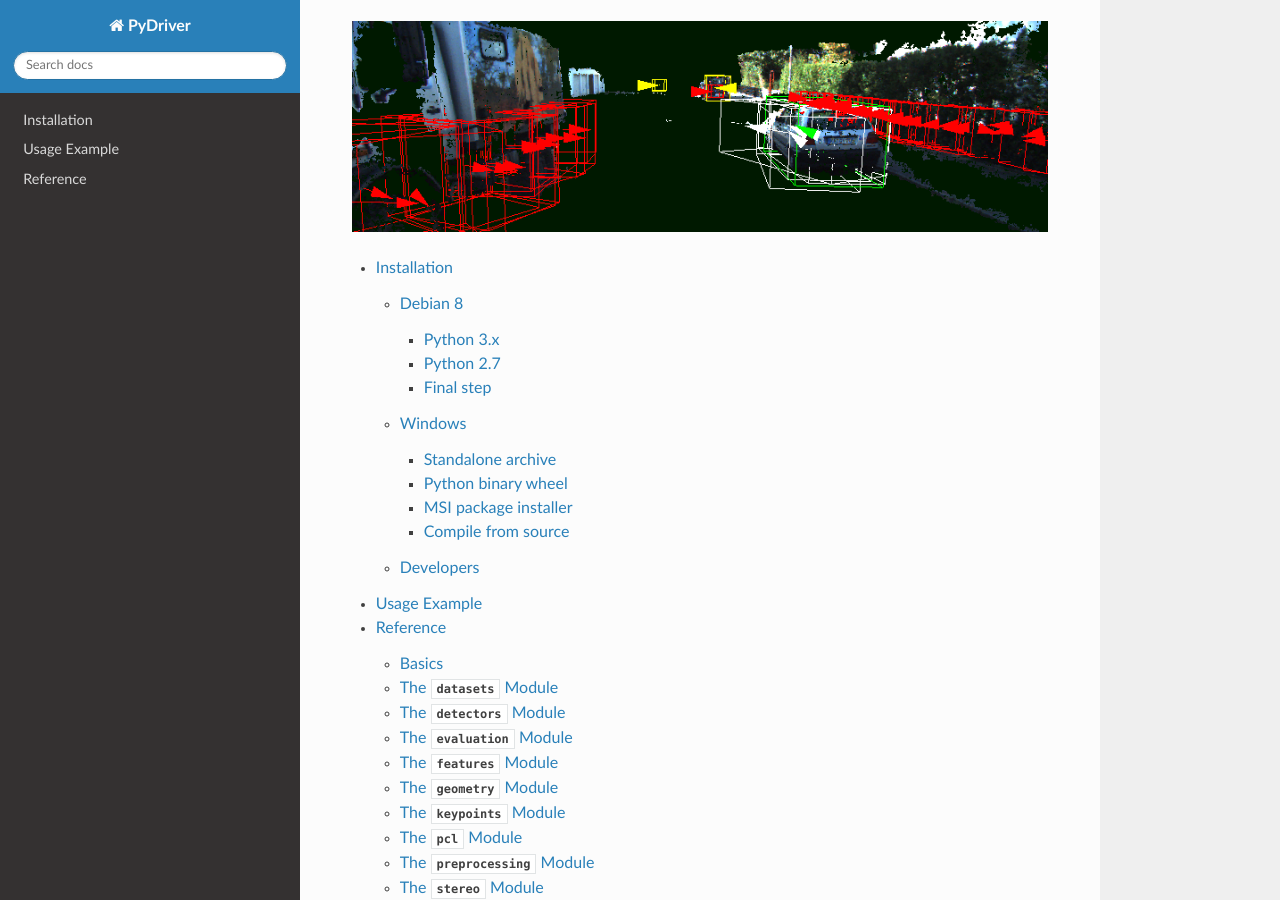
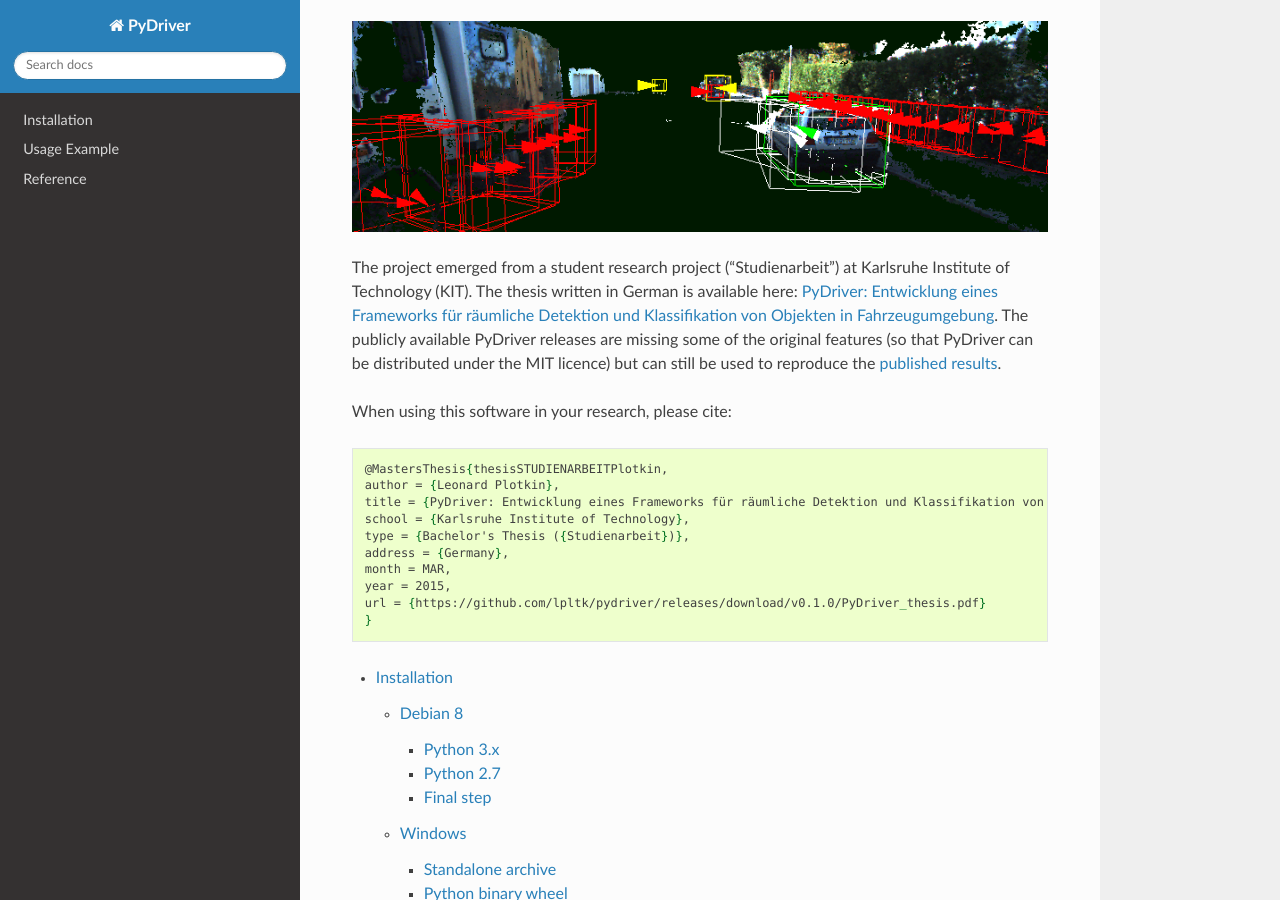
Before and after one commit to Leonard-Plotkin/pydriver, a Sphinx documentation site: the page built from doc/index.rst, in a window 1280 px wide and 900 px high, scrolled down 235 px. Built offline with Sphinx 7.4.7 and the Read the Docs theme 2.0.0, drawn with Linux system fonts in a browser that asks for light colours; the version number could not be read and is left out.

Commit message:
Add project history and citation notes

```diff
--- a/doc/index.rst
+++ b/doc/index.rst
@@ -6,6 +6,30 @@ and classifiers in road traffic environment. It aims at researchers experimentin
 with learning based 3D object detection, classification and tracking.
 
 .. image:: _images/000019_front.png
+
+The project emerged from a student research project ("Studienarbeit") at Karlsruhe
+Institute of Technology (KIT). The thesis written in German is available here: `PyDriver:
+Entwicklung eines Frameworks für räumliche Detektion und Klassifikation von Objekten in Fahrzeugumgebung
+<https://github.com/lpltk/pydriver/releases/download/v0.1.0/PyDriver_thesis.pdf>`_.
+The publicly available PyDriver releases are missing some of the original features (so
+that PyDriver can be distributed under the MIT licence) but can still be used to reproduce
+the `published results
+<http://www.cvlibs.net/datasets/kitti/eval_object_detail.php?result=d739924bc40f899123df46f7f022e868effb4d78>`_.
+
+When using this software in your research, please cite:
+
+.. code:: TeX
+
+  @MastersThesis{thesisSTUDIENARBEITPlotkin,
+  author = {Leonard Plotkin},
+  title = {PyDriver: Entwicklung eines Frameworks für räumliche Detektion und Klassifikation von Objekten in Fahrzeugumgebung},
+  school = {Karlsruhe Institute of Technology},
+  type = {Bachelor's Thesis ({Studienarbeit})},
+  address = {Germany},
+  month = MAR,
+  year = 2015,
+  url = {https://github.com/lpltk/pydriver/releases/download/v0.1.0/PyDriver_thesis.pdf}
+  }
 
 .. toctree::
     installation
```
Also changed, not shown: README.rst (+26 -0 lines).
